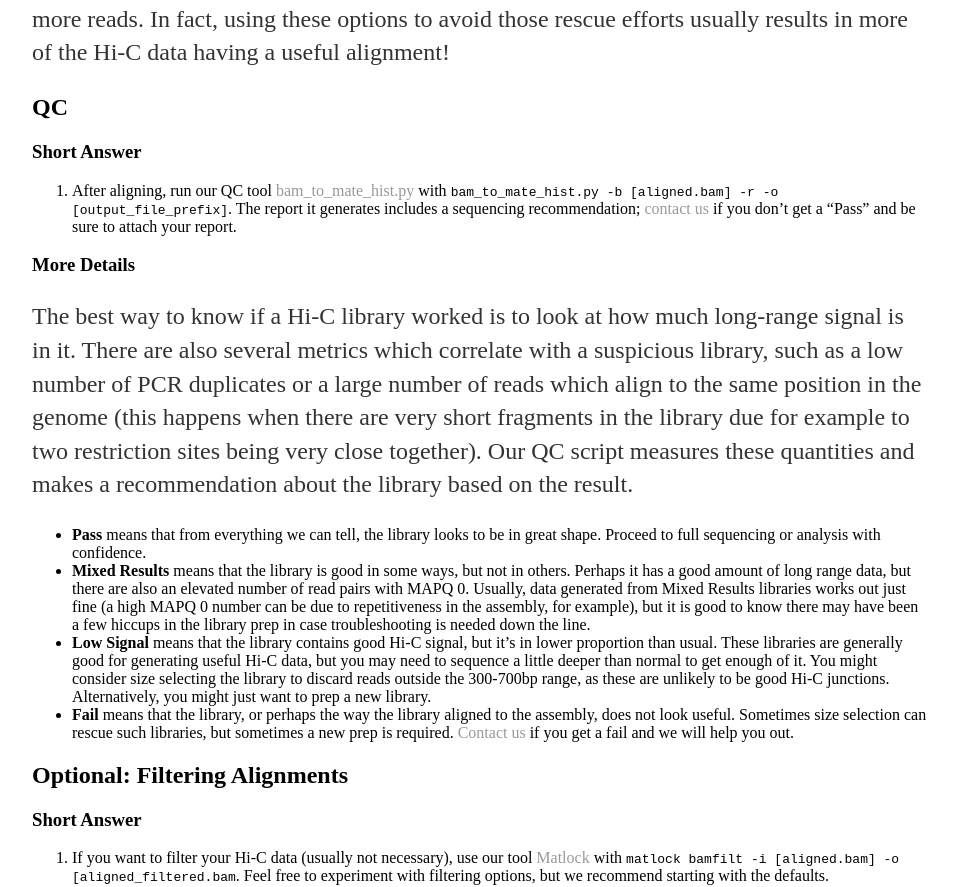
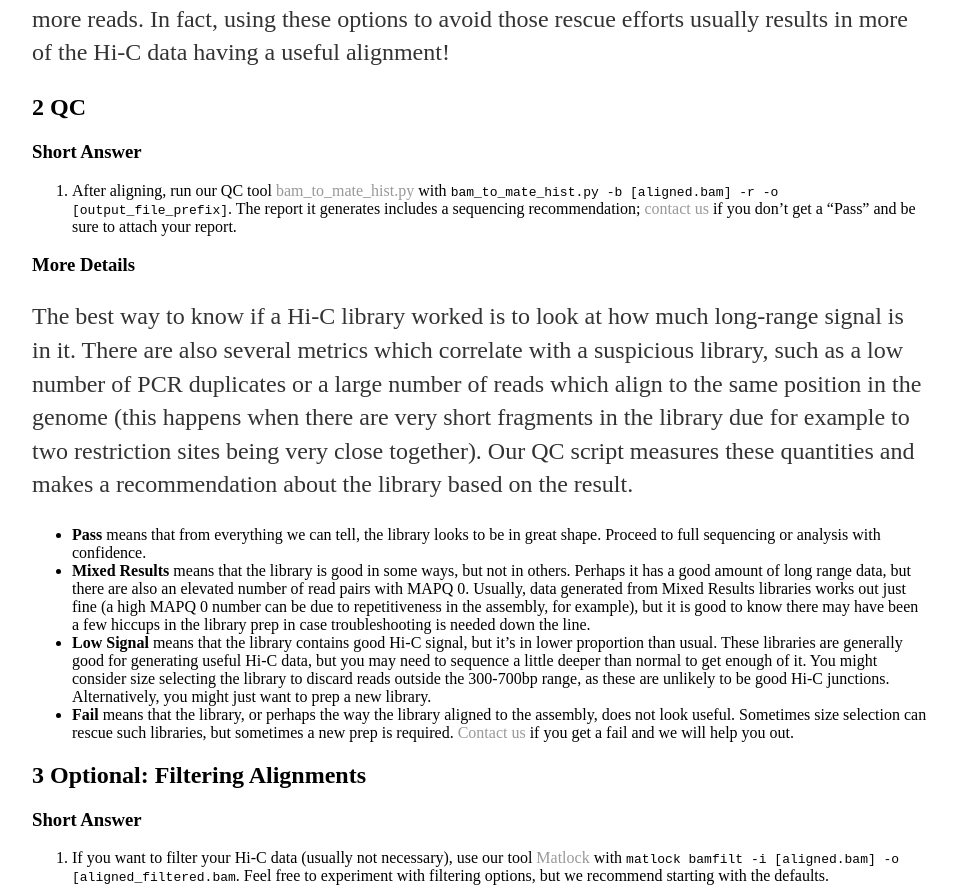
Before and after one commit to phasegenomics/phasegenomics.github.io, a Jekyll site: the page built from _posts/2019-09-19-hic-alignment-and-qc.md, in a window 1280 px wide and 1400 px high, scrolled down 1391 px. Shown: the part 166-1053 px from the top of the window, without its empty margins (160-1117 px from the left). Built offline with Jekyll 4.4.1, drawn with Linux system fonts in a browser that asks for light colours.

Commit message:
Update 2019-09-19-hic-alignment-and-qc.md

```diff
--- a/_posts/2019-09-19-hic-alignment-and-qc.md
+++ b/_posts/2019-09-19-hic-alignment-and-qc.md
@@ -12,7 +12,7 @@ Our Hi-C kits and protocols have been optimized to generate more useful Hi-C rea
 
 We recommend the following steps for alignment and QC of our data. It's the method we use ourselves as well - there are no proprietary alignment tricks we use.
 
-Alignment
+1   Alignment
 ---------------------
 ### Short Answer
 1. Align your Hi-C data with `bwa mem -5SP [assembly.fasta] [fwd_hic.fastq] [rev_hic.fastq] | samtools view -S -h -b -F 2316 > [aligned.bam]`
@@ -22,7 +22,7 @@ Alignment of Hi-C data typically requires the use of an aligner that has been mo
 
 We use `bwa mem` to align Hi-C data, with the `-5`, `-S`, and `-P` options. These options aren't documented that well in the online bwa documentation, but they are documented in the usage of `bwa mem`. `-5` is sometimes called "the Hi-C option" as it was designed to help the aligner handle the statistical properties of Hi-C libraries better, mainly by reducing the amount of secondard and alternate mappings the aligner makes as those cause Hi-C data to become ambiguous. The `-S` and `-P` options cause the aligner not to try to use assumptions about the reads that might be true for shotgun or mate pair libraries in an effort to rescue more reads. In fact, using these options to avoid those rescue efforts usually results in more of the Hi-C data having a useful alignment!
 
-QC
+2   QC
 ---------------------
 ### Short Answer
 1. After aligning, run our QC tool [bam_to_mate_hist.py](https://github.com/phasegenomics/bam_to_mate_hist) with `bam_to_mate_hist.py -b [aligned.bam] -r -o [output_file_prefix]`. The report it generates includes a sequencing recommendation; [contact us](mailto:support@phasegenomics.com) if you don't get a "Pass" and be sure to attach your report.
@@ -35,7 +35,7 @@ The best way to know if a Hi-C library worked is to look at how much long-range
 * __Low Signal__ means that the library contains good Hi-C signal, but it's in lower proportion than usual. These libraries are generally good for generating useful Hi-C data, but you may need to sequence a little deeper than normal to get enough of it. You might consider size selecting the library to discard reads outside the 300-700bp range, as these are unlikely to be good Hi-C junctions. Alternatively, you might just want to prep a new library.
 * __Fail__ means that the library, or perhaps the way the library aligned to the assembly, does not look useful. Sometimes size selection can rescue such libraries, but sometimes a new prep is required. [Contact us](support@phasegenomics.com) if you get a fail and we will help you out.
 
-Optional: Filtering Alignments
+3   Optional: Filtering Alignments
 ---------------------
 ### Short Answer
 1. If you want to filter your Hi-C data (usually not necessary), use our tool [Matlock](https://github.com/phasegenomics/matlock) with `matlock bamfilt -i [aligned.bam] -o [aligned_filtered.bam`. Feel free to experiment with filtering options, but we recommend starting with the defaults.
```
